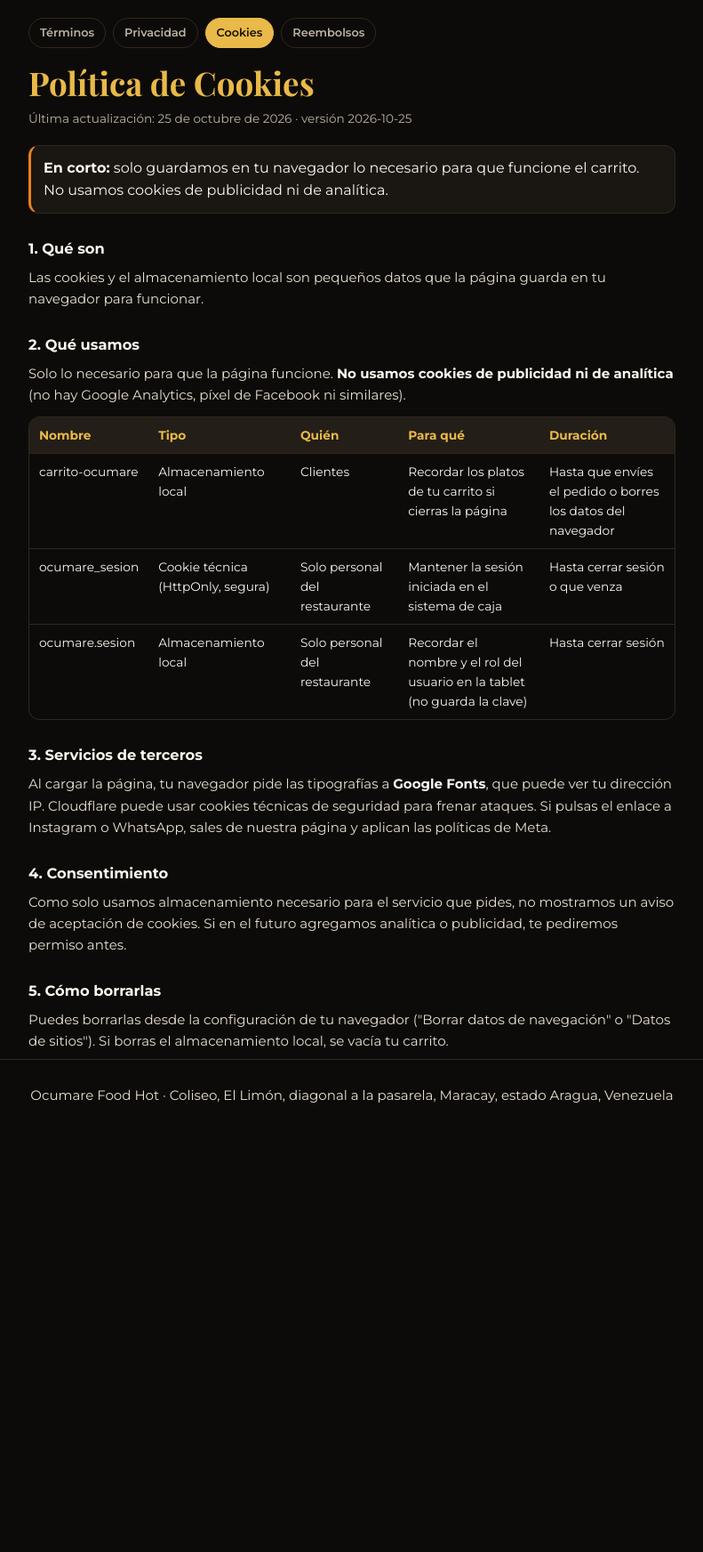
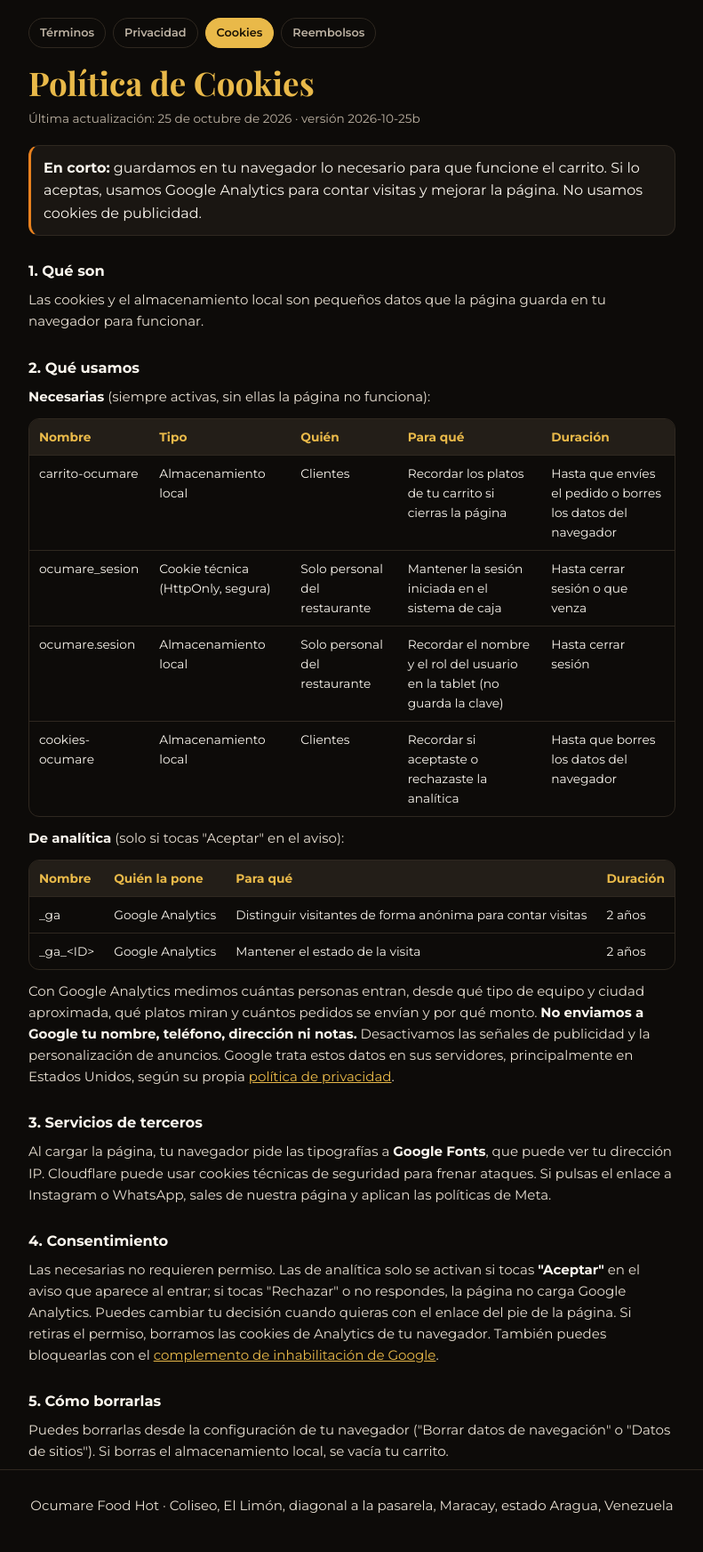
Before and after one commit to XxCarlos741xX/OcumareFoodHot_V2, a Spring Boot app: page /legal/cookies.html in a window 1280 px wide. Shown: the part 73-1817 px from the top of the page at 89% size, without its empty margins (244-1035 px from the left). Before the commit the page ends 1312 px from the top, so only its background shows below. Run offline with Spring Boot 4, Linux system fonts and the light colour scheme; the visitor is signed in with stand-in values (Sample User, id 1); some of the project's set-up classes (security, data sources, template engines, error pages and the like) are left out, and stand-ins take their place.

Commit message:
Web: Google Analytics con aviso de consentimiento
- js/analitica.js: GA4 solo se carga si el cliente acepta; ID configurable (vacío = apagado).
- Eventos sin datos personales: ver_pedido y pedido_enviado (monto, platos, entrega).
- Enlace "Configurar cookies" en el pie; al rechazar se borran las cookies _ga.
- CSP permite googletagmanager y google-analytics; políticas de cookies y privacidad actualizadas.

Co-Authored-By: Claude Opus 5.5 <noreply@anthropic.com>
Claude-Session: https://claude.ai/code/session_01T4wu6PSgoDWjrrrWuAqvaF

```diff
--- a/src/main/resources/static/index.html
+++ b/src/main/resources/static/index.html
@@ -224,6 +224,7 @@ footer .tasa-pie{font-size:.75rem;margin-top:10px}
     <a href="legal/privacidad.html">Privacidad y datos</a>
     <a href="legal/cookies.html">Cookies</a>
     <a href="legal/reembolsos.html">Cancelaciones y reembolsos</a>
+    <a href="legal/cookies.html" data-config-cookies>Configurar cookies</a>
   </nav>
 </footer>
 
@@ -238,6 +239,8 @@ footer .tasa-pie{font-size:.75rem;margin-top:10px}
 
 <!-- ✏️ 3. La configuración del local (WhatsApp, formas de pago, nota del delivery) está al inicio de js/web.js -->
 <script src="js/legal.js"></script>
+<!-- ✏️ El ID de Google Analytics se pone al inicio de js/analitica.js -->
+<script src="js/analitica.js"></script>
 <script src="js/web.js"></script>
 </body>
 </html>
--- /dev/null
+++ b/src/main/resources/static/js/analitica.js
@@ -0,0 +1,112 @@
+/* =====================================================================
+   ✏️ GOOGLE ANALYTICS
+   Pega aquí el ID de medición de Google Analytics 4 (empieza por G-).
+   Se saca en analytics.google.com > Administrar > Flujos de datos > Web.
+   Vacío ('') = Analytics apagado y no sale el aviso de cookies.
+   ===================================================================== */
+const ANALITICA = {
+  ID: '',
+};
+
+
+/* A partir de aquí no hace falta cambiar nada.
+ *
+ * Analytics solo se carga si el cliente toca "Aceptar" en el aviso. Si rechaza o no responde,
+ * la página no le pide nada a Google Analytics. La respuesta se guarda en el navegador
+ * ('cookies-ocumare') y se puede cambiar con el enlace "Configurar cookies" del pie.
+ * Nunca se envían a Google el nombre, el teléfono, la dirección ni las notas del cliente.
+ */
+(function () {
+  const CLAVE = 'cookies-ocumare';
+  const id = String(ANALITICA.ID || '').trim();
+  const activa = /^G-[A-Z0-9]{4,}$/i.test(id);
+  let cargada = false;
+
+  const leer = () => { try { return localStorage.getItem(CLAVE); } catch { return null; } };
+  const guardar = (v) => { try { localStorage.setItem(CLAVE, v); } catch {} };
+
+  function cargar() {
+    if (cargada) return;
+    cargada = true;
+    window.dataLayer = window.dataLayer || [];
+    window.gtag = function () { window.dataLayer.push(arguments); };
+    window.gtag('js', new Date());
+    // Sin señales de publicidad ni personalización de anuncios.
+    window.gtag('config', id, { allow_google_signals: false, allow_ad_personalization_signals: false });
+    const s = document.createElement('script');
+    s.async = true;
+    s.src = 'https://www.googletagmanager.com/gtag/js?id=' + encodeURIComponent(id);
+    document.head.appendChild(s);
+  }
+
+  // Si el cliente retira el permiso, se borran las cookies de Analytics de este sitio.
+  function borrarCookiesGa() {
+    const dominios = ['', location.hostname, '.' + location.hostname.replace(/^www\./, '')];
+    document.cookie.split(';').map((c) => c.split('=')[0].trim()).filter((n) => /^_ga/.test(n)).forEach((n) => {
+      dominios.forEach((d) => {
+        document.cookie = n + '=; Max-Age=0; path=/' + (d ? '; domain=' + d : '');
+      });
+    });
+  }
+
+  const ESTILO = `
+.aviso-cookies{position:fixed;left:12px;right:12px;bottom:12px;z-index:9999;max-width:560px;margin:0 auto;background:#1A1612;color:#FBF6EE;
+  border:1px solid #2F2820;border-radius:16px;padding:14px 16px;box-shadow:0 10px 30px rgba(0,0,0,.5);font:500 .85rem/1.45 'Montserrat',system-ui,sans-serif}
+.aviso-cookies p{margin:0 0 10px}
+.aviso-cookies a{color:#E9B949;font-weight:700}
+.aviso-cookies .botones{display:flex;gap:8px;flex-wrap:wrap}
+.aviso-cookies button{flex:1 1 120px;min-height:44px;border-radius:999px;font:800 .85rem 'Montserrat',system-ui,sans-serif;cursor:pointer}
+.aviso-cookies .si{background:linear-gradient(95deg,#E8811E,#F5A623);color:#1A1209;border:0}
+.aviso-cookies .no{background:transparent;color:#FBF6EE;border:1px solid #5A4E40}`;
+
+  function mostrarAviso() {
+    if (document.querySelector('.aviso-cookies')) return;
+    if (!document.getElementById('estilo-aviso-cookies')) {
+      const st = document.createElement('style');
+      st.id = 'estilo-aviso-cookies';
+      st.textContent = ESTILO;
+      document.head.appendChild(st);
+    }
+    const enLegal = /\/legal\//.test(location.pathname);
+    const div = document.createElement('div');
+    div.className = 'aviso-cookies';
+    div.setAttribute('role', 'dialog');
+    div.setAttribute('aria-label', 'Aviso de cookies');
+    div.innerHTML = '<p>Usamos Google Analytics para saber cuántas personas visitan la página y mejorarla. '
+      + 'Solo se activa si aceptas. <a href="' + (enLegal ? '' : 'legal/') + 'cookies.html">Política de cookies</a></p>'
+      + '<div class="botones"><button type="button" class="no">Rechazar</button><button type="button" class="si">Aceptar</button></div>';
+    div.querySelector('.si').addEventListener('click', () => { guardar('si'); div.remove(); cargar(); });
+    div.querySelector('.no').addEventListener('click', () => {
+      const antes = leer();
+      guardar('no');
+      div.remove();
+      borrarCookiesGa();
+      if (antes === 'si' && cargada) location.reload();   // para que Analytics deje de correr ya
+    });
+    document.body.appendChild(div);
+  }
+
+  // Enlaces "Configurar cookies" (data-config-cookies): vuelven a mostrar el aviso.
+  function enlazar() {
+    document.querySelectorAll('[data-config-cookies]').forEach((a) => {
+      if (!activa) { a.hidden = true; return; }
+      a.addEventListener('click', (e) => { e.preventDefault(); mostrarAviso(); });
+    });
+  }
+
+  /** Para web.js: registra un evento sin datos personales. No hace nada sin permiso. */
+  window.analitica = {
+    evento(nombre, datos) {
+      if (cargada && typeof window.gtag === 'function') window.gtag('event', nombre, datos || {});
+    },
+  };
+
+  function iniciar() {
+    enlazar();
+    if (!activa) return;
+    const r = leer();
+    if (r === 'si') cargar();
+    else if (r !== 'no') mostrarAviso();
+  }
+  if (document.readyState === 'loading') document.addEventListener('DOMContentLoaded', iniciar); else iniciar();
+})();
--- a/src/main/resources/static/js/legal.js
+++ b/src/main/resources/static/js/legal.js
@@ -6,7 +6,7 @@
 const LEGAL = {
   // Cambia VERSION y FECHA cada vez que cambies el texto de las políticas.
   // Cada pedido web guarda la versión que el cliente aceptó.
-  VERSION: '2026-10-25',
+  VERSION: '2026-10-25b',
   FECHA: '25 de octubre de 2026',
 
   RAZON_SOCIAL: '',                 // nombre legal del negocio o de Néstor como persona natural
--- a/src/main/resources/static/js/web.js
+++ b/src/main/resources/static/js/web.js
@@ -344,6 +344,7 @@ function avisoTasa(){
 }
 
 function abrirPanel(){
+  if (window.analitica) window.analitica.evento('ver_pedido');
   $('panel-contenido').innerHTML = `
     <h2 id="titulo-panel">Tu pedido</h2>
     <div id="resumen-pedido"></div>
@@ -414,6 +415,11 @@ async function enviarPedido(ev){
     } finally { clearTimeout(reloj); }
     if (!resp.ok) throw new Error((r && r.mensaje) || 'No se pudo registrar el pedido.');
     mostrarExito(r, pedido, lineas);
+    // Analytics (solo si el cliente aceptó): monto y cantidad, nunca nombre, teléfono ni dirección.
+    if (window.analitica) window.analitica.evento('pedido_enviado', {
+      currency: 'USD', value: Number(r.totalUsd) || 0, entrega: pedido.entrega === 'DELIVERY' ? 'delivery' : 'retiro',
+      platos: pedido.items.reduce((n, i) => n + i.cantidad, 0),
+    });
     carrito = {}; claveEnvio = null; guardarCarrito(); pintarMenu();
   } catch (e) {
     const msg = e.message.trim();
--- a/src/main/resources/static/legal/cookies.html
+++ b/src/main/resources/static/legal/cookies.html
@@ -24,24 +24,34 @@
   <nav class="politicas" aria-label="Políticas"><a href="terminos.html">Términos</a><a href="privacidad.html">Privacidad</a><a href="cookies.html" aria-current="page">Cookies</a><a href="reembolsos.html">Reembolsos</a></nav>
   <h1>Política de Cookies</h1>
   <p class="fecha">Última actualización: <span data-legal="FECHA"></span> · versión <span data-legal="VERSION"></span></p>
-<div class="resumen"><strong>En corto:</strong> solo guardamos en tu navegador lo necesario para que funcione el carrito. No usamos cookies de publicidad ni de analítica.</div>
+<div class="resumen"><strong>En corto:</strong> guardamos en tu navegador lo necesario para que funcione el carrito. Si lo aceptas, usamos Google Analytics para contar visitas y mejorar la página. No usamos cookies de publicidad.</div>
 <h2>1. Qué son</h2>
 <p>Las cookies y el almacenamiento local son pequeños datos que la página guarda en tu navegador para funcionar.</p>
 <h2>2. Qué usamos</h2>
-<p>Solo lo necesario para que la página funcione. <strong>No usamos cookies de publicidad ni de analítica</strong> (no hay Google Analytics, píxel de Facebook ni similares).</p>
-<div class="tabla-scroll"><table><thead><tr><th>Nombre</th><th>Tipo</th><th>Quién</th><th>Para qué</th><th>Duración</th></tr></thead><tbody><tr><td>carrito-ocumare</td><td>Almacenamiento local</td><td>Clientes</td><td>Recordar los platos de tu carrito si cierras la página</td><td>Hasta que envíes el pedido o borres los datos del navegador</td></tr><tr><td>ocumare_sesion</td><td>Cookie técnica (HttpOnly, segura)</td><td>Solo personal del restaurante</td><td>Mantener la sesión iniciada en el sistema de caja</td><td>Hasta cerrar sesión o que venza</td></tr><tr><td>ocumare.sesion</td><td>Almacenamiento local</td><td>Solo personal del restaurante</td><td>Recordar el nombre y el rol del usuario en la tablet (no guarda la clave)</td><td>Hasta cerrar sesión</td></tr></tbody></table></div>
+<p><strong>Necesarias</strong> (siempre activas, sin ellas la página no funciona):</p>
+<div class="tabla-scroll"><table><thead><tr><th>Nombre</th><th>Tipo</th><th>Quién</th><th>Para qué</th><th>Duración</th></tr></thead><tbody><tr><td>carrito-ocumare</td><td>Almacenamiento local</td><td>Clientes</td><td>Recordar los platos de tu carrito si cierras la página</td><td>Hasta que envíes el pedido o borres los datos del navegador</td></tr><tr><td>ocumare_sesion</td><td>Cookie técnica (HttpOnly, segura)</td><td>Solo personal del restaurante</td><td>Mantener la sesión iniciada en el sistema de caja</td><td>Hasta cerrar sesión o que venza</td></tr><tr><td>ocumare.sesion</td><td>Almacenamiento local</td><td>Solo personal del restaurante</td><td>Recordar el nombre y el rol del usuario en la tablet (no guarda la clave)</td><td>Hasta cerrar sesión</td></tr><tr><td>cookies-ocumare</td><td>Almacenamiento local</td><td>Clientes</td><td>Recordar si aceptaste o rechazaste la analítica</td><td>Hasta que borres los datos del navegador</td></tr></tbody></table></div>
+<p><strong>De analítica</strong> (solo si tocas "Aceptar" en el aviso):</p>
+<div class="tabla-scroll"><table><thead><tr><th>Nombre</th><th>Quién la pone</th><th>Para qué</th><th>Duración</th></tr></thead><tbody><tr><td>_ga</td><td>Google Analytics</td><td>Distinguir visitantes de forma anónima para contar visitas</td><td>2 años</td></tr><tr><td>_ga_&lt;ID&gt;</td><td>Google Analytics</td><td>Mantener el estado de la visita</td><td>2 años</td></tr></tbody></table></div>
+<p>Con Google Analytics medimos cuántas personas entran, desde qué tipo de equipo y ciudad aproximada, qué platos miran y cuántos pedidos se envían
+y por qué monto. <strong>No enviamos a Google tu nombre, teléfono, dirección ni notas.</strong> Desactivamos las señales de publicidad y la
+personalización de anuncios. Google trata estos datos en sus servidores, principalmente en Estados Unidos, según su propia
+<a href="https://policies.google.com/privacy" target="_blank" rel="noopener">política de privacidad</a>.</p>
 <h2>3. Servicios de terceros</h2>
 <p>Al cargar la página, tu navegador pide las tipografías a <strong>Google Fonts</strong>, que puede ver tu dirección IP. Cloudflare puede
 usar cookies técnicas de seguridad para frenar ataques. Si pulsas el enlace a Instagram o WhatsApp, sales de nuestra página y aplican las políticas de Meta.</p>
 <h2>4. Consentimiento</h2>
-<p>Como solo usamos almacenamiento necesario para el servicio que pides, no mostramos un aviso de aceptación de cookies. Si en el futuro
-agregamos analítica o publicidad, te pediremos permiso antes.</p>
+<p>Las necesarias no requieren permiso. Las de analítica solo se activan si tocas <strong>"Aceptar"</strong> en el aviso que aparece al entrar;
+si tocas "Rechazar" o no respondes, la página no carga Google Analytics. Puedes cambiar tu decisión cuando quieras con el enlace
+<a href="cookies.html" data-config-cookies>Configurar cookies</a> del pie de la página. Si retiras el permiso, borramos las cookies de Analytics de tu navegador.
+También puedes bloquearlas con el <a href="https://tools.google.com/dlpage/gaoptout" target="_blank" rel="noopener">complemento de inhabilitación de Google</a>.</p>
 <h2>5. Cómo borrarlas</h2>
 <p>Puedes borrarlas desde la configuración de tu navegador ("Borrar datos de navegación" o "Datos de sitios"). Si borras el almacenamiento local, se vacía tu carrito.</p>
 </main>
 <footer><div class="contenedor">
   <p>Ocumare Food Hot · <span data-legal="DIRECCION"></span></p>
+  <p><a href="cookies.html" data-config-cookies>Configurar cookies</a></p>
 </div></footer>
 <script src="../js/legal.js"></script>
+<script src="../js/analitica.js"></script>
 </body>
 </html>
--- a/src/main/resources/static/legal/reembolsos.html
+++ b/src/main/resources/static/legal/reembolsos.html
@@ -55,7 +55,9 @@ Una vez entregado, la demora por sí sola no da derecho a reembolso.</p>
 </main>
 <footer><div class="contenedor">
   <p>Ocumare Food Hot · <span data-legal="DIRECCION"></span></p>
+  <p><a href="cookies.html" data-config-cookies>Configurar cookies</a></p>
 </div></footer>
 <script src="../js/legal.js"></script>
+<script src="../js/analitica.js"></script>
 </body>
 </html>
--- a/src/main/resources/static/legal/terminos.html
+++ b/src/main/resources/static/legal/terminos.html
@@ -90,7 +90,9 @@ o a los tribunales competentes de Venezuela.</p>
 </main>
 <footer><div class="contenedor">
   <p>Ocumare Food Hot · <span data-legal="DIRECCION"></span></p>
+  <p><a href="cookies.html" data-config-cookies>Configurar cookies</a></p>
 </div></footer>
 <script src="../js/legal.js"></script>
+<script src="../js/analitica.js"></script>
 </body>
 </html>
```
Also changed, not shown: src/main/java/com/project/ocumare_food/usuarios/seguridad/SecurityConfig.java (+6 -5 lines), src/main/resources/static/legal/privacidad.html (+5 -2 lines).
